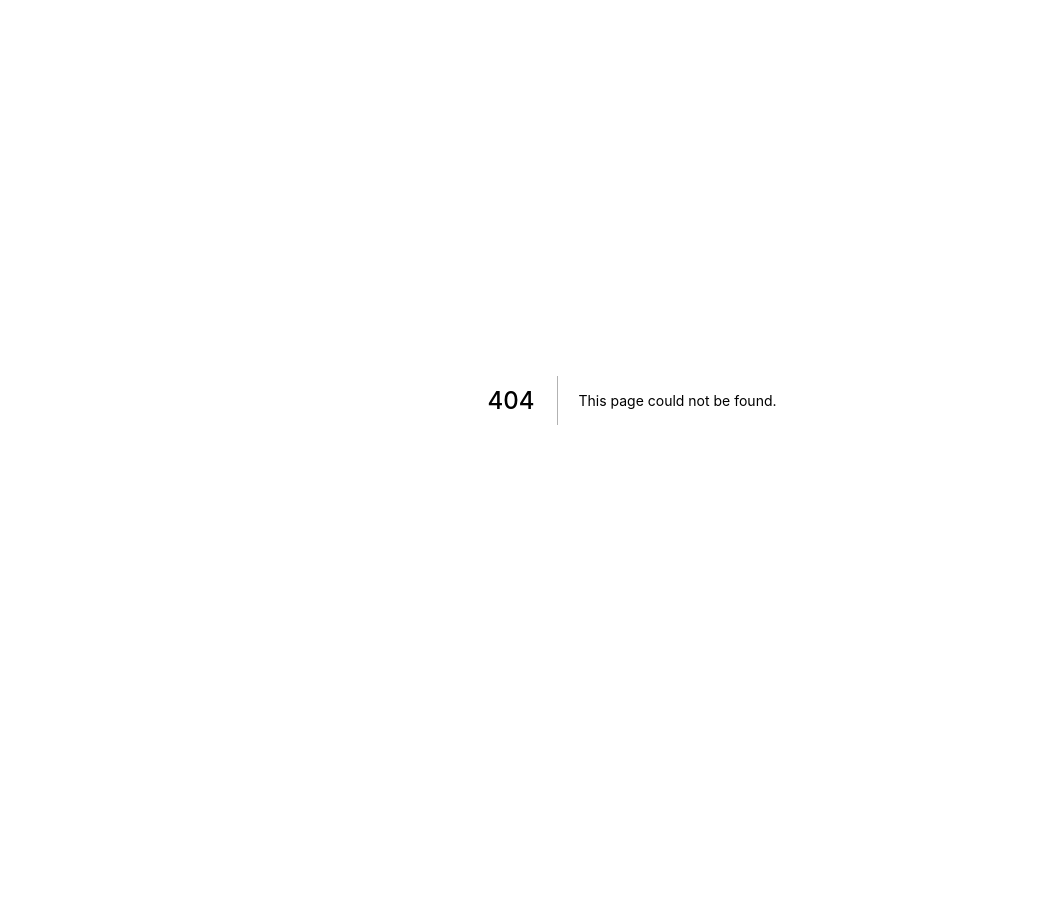
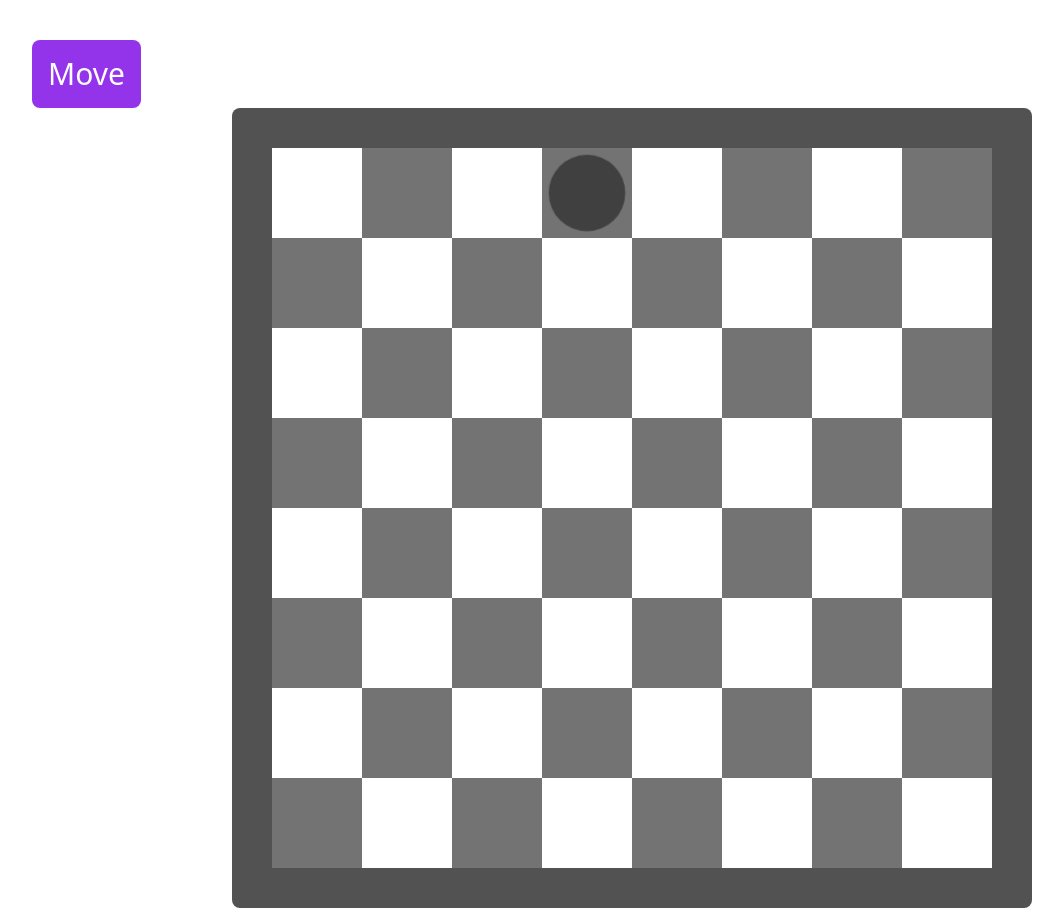
Before and after one commit to hewhomust/2048-next, a Next.js app: page /Chess in a window 1280 px wide. Before the commit this address had no page. Shown: the whole page, without its empty margins (8-1071 px from the left). Before the commit the page ends 800 px from the top, so only its background shows below. Built offline with nearby package versions, Linux system fonts and the light colour scheme; what tailwindcss-elevation would draw is missing.

Commit message:
Fix z-index bug.

```diff
--- /dev/null
+++ b/pages/Chess.js
@@ -0,0 +1,147 @@
+import { compose } from "ramda"
+import create from "zustand"
+import { immer } from "zustand/middleware/immer"
+import { useState, useEffect, useRef } from "react"
+import { motion } from "framer-motion"
+import produce from "immer"
+
+const useStore = create(
+  immer((set, get) => ({
+    tilePositions: {},
+    tileHeight: 0,
+    setTilePositions: (index, top, left) => {
+      set((state) => {
+        state.tilePositions[index] = { top, left }
+        return state
+      })
+    },
+    setTileHeight: (height) => {
+      set((state) => {
+        state.tileHeight = height
+        return state
+      })
+    },
+  }))
+)
+
+const BOARD_SIZE = 64
+
+const indexToCoords = (index) => {
+  return { row: Math.floor(index / 8), col: index % 8 }
+}
+
+const isEven = (x) => x % 2 == 0
+
+const sumCoords = (coords) => coords.row + coords.col
+
+const squareIsWhite = compose(isEven, sumCoords, indexToCoords)
+
+const Piece = ({ piece }) => {
+  const tilePositions = useStore((state) => state.tilePositions)
+  const tileHeight = useStore((state) => state.tileHeight)
+  const { top, left } = tilePositions[piece.index] ?? { top: 0, left: 0 }
+  console.log(piece)
+
+  return (
+    <motion.div
+      style={{
+        top: `${top}px`,
+        left: `${left}px`,
+        width: `${tileHeight}px`,
+        height: `${tileHeight}px`,
+      }}
+      initial={{ opacity: 0, scale: 0 }}
+      animate={{
+        opacity: 1,
+        scale: 0.85,
+        top: top,
+        left: left,
+        transition: {
+          duration: 0.6,
+          //   top: {
+          //     duration: 0.25,
+          //   },
+          //   left: {
+          //     delay: 0.25,
+          //   },
+        },
+      }}
+      className="absolute w-full h-full rounded-full bg-neutral-700"
+    ></motion.div>
+  )
+}
+
+const Square = ({ index, ...props }) => {
+  const isWhite = squareIsWhite(index)
+  const ref = useRef()
+  const setTileHeight = useStore((state) => state.setTileHeight)
+  const setTilePositions = useStore((state) => state.setTilePositions)
+
+  useEffect(() => {
+    setTileHeight(ref.current.clientWidth)
+    setTilePositions(index, ref.current.offsetTop, ref.current.offsetLeft)
+  }, [index, setTileHeight, setTilePositions])
+
+  return (
+    <div
+      {...props}
+      ref={ref}
+      className={`grid place-items-center aspect-square ${
+        isWhite ? "bg-white" : "bg-neutral-500"
+      } `}
+      key={index}
+    ></div>
+  )
+}
+
+const Board = () => {
+  const squares = [...Array(BOARD_SIZE).keys()]
+
+  return (
+    <div className=" grid grid-cols-8 mx-auto max-w-[50rem] lg:p-10 p-2 bg-neutral-600 rounded-lg elevation-8">
+      {squares.map((square) => {
+        return <Square key={square} index={square}></Square>
+      })}
+    </div>
+  )
+}
+
+const initialBoard = [
+  {
+    id: 1,
+    index: 3,
+  },
+]
+
+const Chess = () => {
+  const [board1, setBoard1] = useState(initialBoard)
+
+  const move = () => {
+    console.log(3)
+    setBoard1((prev) => {
+      return produce(prev, (draft) => {
+        draft[0].index = 10
+        return draft
+      })
+    })
+  }
+
+  console.log(board1)
+
+  return (
+    <div className="container relative px-10 pt-10 mx-auto">
+      <button
+        onClick={move}
+        className="p-4 text-3xl text-white bg-purple-600 rounded-lg"
+      >
+        Move
+      </button>
+      <Board></Board>
+      {board1.map((piece) => {
+        return <Piece key={piece.id} piece={piece}></Piece>
+      })}
+    </div>
+  )
+}
+
+export default Chess
--- a/stores/2048.js
+++ b/stores/2048.js
@@ -85,7 +85,7 @@ const useStore = create(
           return prev
         }
 
-        prev.board = initializeBoardState(prev.board[0] ? maxID(prev.board) : 1)
+        prev.board = initializeBoardState(1)
         return prev
       })
     },
@@ -111,9 +111,7 @@ const useStore = create(
         state.keepPlaying = false
         state.score = 0
         state.gameNumber += 1
-        state.board = initializeBoardState(
-          state.board[0] ? maxID(state.board) : 1
-        )
+        state.board = initializeBoardState(1)
         return state
       })
     },
```
